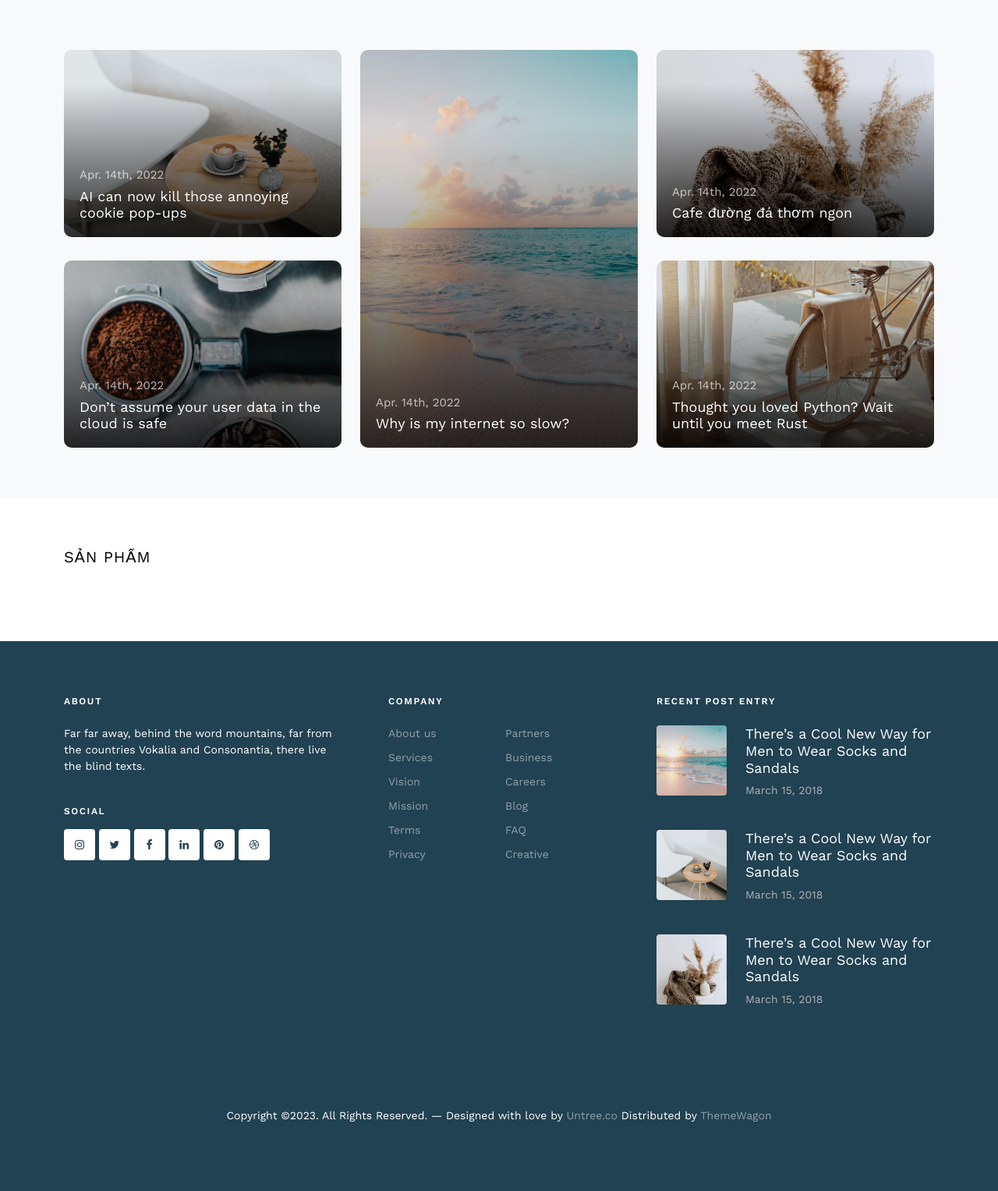
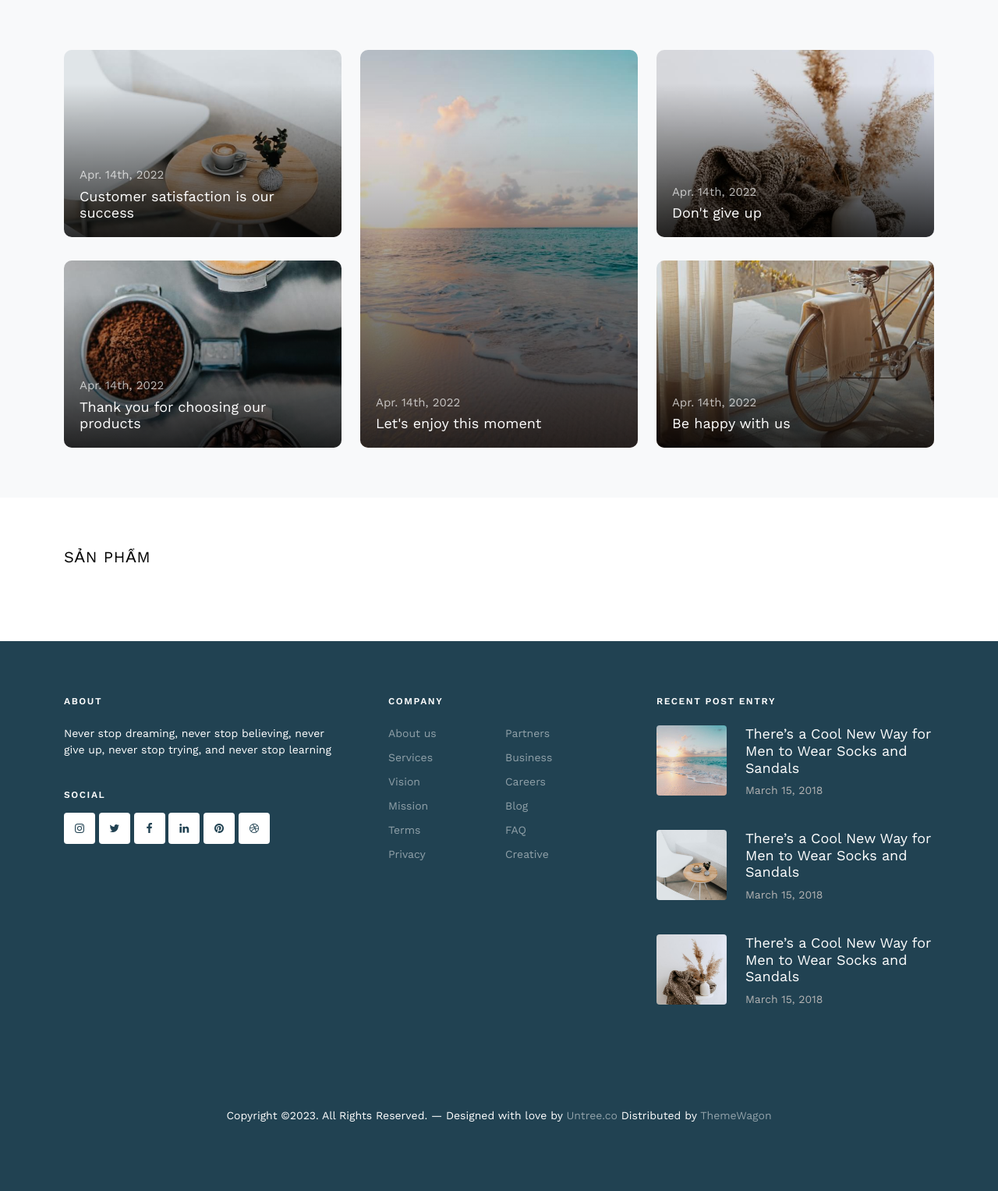
Before and after one commit to Kieulamle/cafe_management, a CodeIgniter app: page /database/ in a window 1280 px wide. Shown: the part 60-1587 px from the top of the page at 78% size. Run offline with CodeIgniter, Linux system fonts and the light colour scheme; data that the repository does not hold is empty; some web fonts are replaced.

Commit message:
update source lam

```diff
--- a/src/application/config/database.php
+++ b/src/application/config/database.php
@@ -77,7 +77,7 @@ $db['default'] = array(
 	'dsn'	=> '',
 	'hostname' => 'localhost:3306',
 	'username' => 'root',
-	'password' => '',
+	'password' => '1234567890',
 	'database' => 'management_cafe',
 	'dbdriver' => 'mysqli',
 	'dbprefix' => '',
--- a/src/application/controllers/Home.php
+++ b/src/application/controllers/Home.php
@@ -14,10 +14,10 @@ class Home extends CI_Controller {
 
 	}
 
-	public function createOrder(){
-		// todo create order
+	public function addCart(){
+		// todo create order, ham them du lieu bill order vao database
 		$data = $this->input->post();
-		print_r($data);
+		$this->load->model('product_model','product');
 		echo json_encode( array('success' => true) );exit;
 	}
 
--- a/src/application/views/home/index.php
+++ b/src/application/views/home/index.php
@@ -33,7 +33,7 @@
 	<link rel="stylesheet" href="/public/assets/theme/css/flatpickr.min.css">
 
 
-	<title>Blogy &mdash; Free Bootstrap 5 Website Template by Untree.co</title>
+	<title>FoxSwing &mdash; Coffee Shop</title>
     <style>
         #id-cart{
             position: relative;
@@ -98,7 +98,7 @@
 
 						<div class="text">
 							<span class="date">Apr. 14th, 2022</span>
-							<h2>AI can now kill those annoying cookie pop-ups</h2>
+							<h2>Customer satisfaction is our success</h2>
 						</div>
 					</a>
 					<a href="single.html" class="h-entry v-height gradient">
@@ -107,7 +107,7 @@
 
 						<div class="text">
 							<span class="date">Apr. 14th, 2022</span>
-							<h2>Don’t assume your user data in the cloud is safe</h2>
+							<h2>Thank you for choosing our products</h2>
 						</div>
 					</a>
 				</div>
@@ -118,7 +118,7 @@
 
 						<div class="text">
 							<span class="date">Apr. 14th, 2022</span>
-							<h2>Why is my internet so slow?</h2>
+							<h2>Let's enjoy this moment</h2>
 						</div>
 					</a>
 				</div>
@@ -129,7 +129,7 @@
 
 						<div class="text">
 							<span class="date">Apr. 14th, 2022</span>
-							<h2>Cafe đường đá thơm ngon</h2>
+							<h2>Don't give up</h2>
 						</div>
 					</a>
 					<a href="single.html" class="h-entry v-height gradient">
@@ -138,7 +138,7 @@
 
 						<div class="text">
 							<span class="date">Apr. 14th, 2022</span>
-							<h2>Thought you loved Python? Wait until you meet Rust</h2>
+							<h2>Be happy with us</h2>
 						</div>
 					</a>
 				</div>
@@ -198,7 +198,7 @@
 				<div class="col-lg-4">
 					<div class="widget">
 						<h3 class="mb-4">About</h3>
-						<p>Far far away, behind the word mountains, far from the countries Vokalia and Consonantia, there live the blind texts.</p>
+						<p>Never stop dreaming, never stop believing, never give up, never stop trying, and never stop learning</p>
 					</div> <!-- /.widget -->
 					<div class="widget">
 						<h3>Social</h3>
@@ -364,7 +364,7 @@
             })
 
             $(document).on('submit', 'form', function(){
-                $.post( "/index.php/home/createOrder", $(this).serialize(), function(data) {
+                $.post( "/index.php/home/addCart", $(this).serialize(), function(data) {
                     if(data && data.success){
                         alert('Đã đặt hàng thành công!');
                         setDataCart([]);
@@ -391,7 +391,7 @@
             }
             var htmlList = '';
             for(var i = 0; i < arr.length; i++){
-                htmlList += '<div class="item-p-cart border-bottom d-flex justify-content-between mb-2 pb-2"><input  type="hidden" value="'+arr[i]['id']+'" name="product['+i+'][id]"/><span>'+arr[i]['name']+'</span> <input type="number" style="width: 50px" name="product['+i+'][num]" value="'+arr[i]['num']+'"/><a href="#" class="text-danger"><i class="bi bi-x-circle-fill"></i></a></div>'
+                htmlList += '<div class="item-p-cart border-bottom d-flex justify-content-between mb-2 pb-2"><input  type="hidden" value="'+arr[i]['id']+'" name="product[][id]"/><span>'+arr[i]['name']+'</span> <input type="number" style="width: 50px" name="product[][num]" value="'+arr[i]['num']+'"/><a href="#" class="text-danger"><i class="bi bi-x-circle-fill"></i></a></div>'
             }
             $('#id-list-cart').html(htmlList);
             $('#id-modal-cart').modal('show');
```
Also changed, not shown: src/application/models/order_bill_model.php (added, +11 -0 lines), 2 other files.
